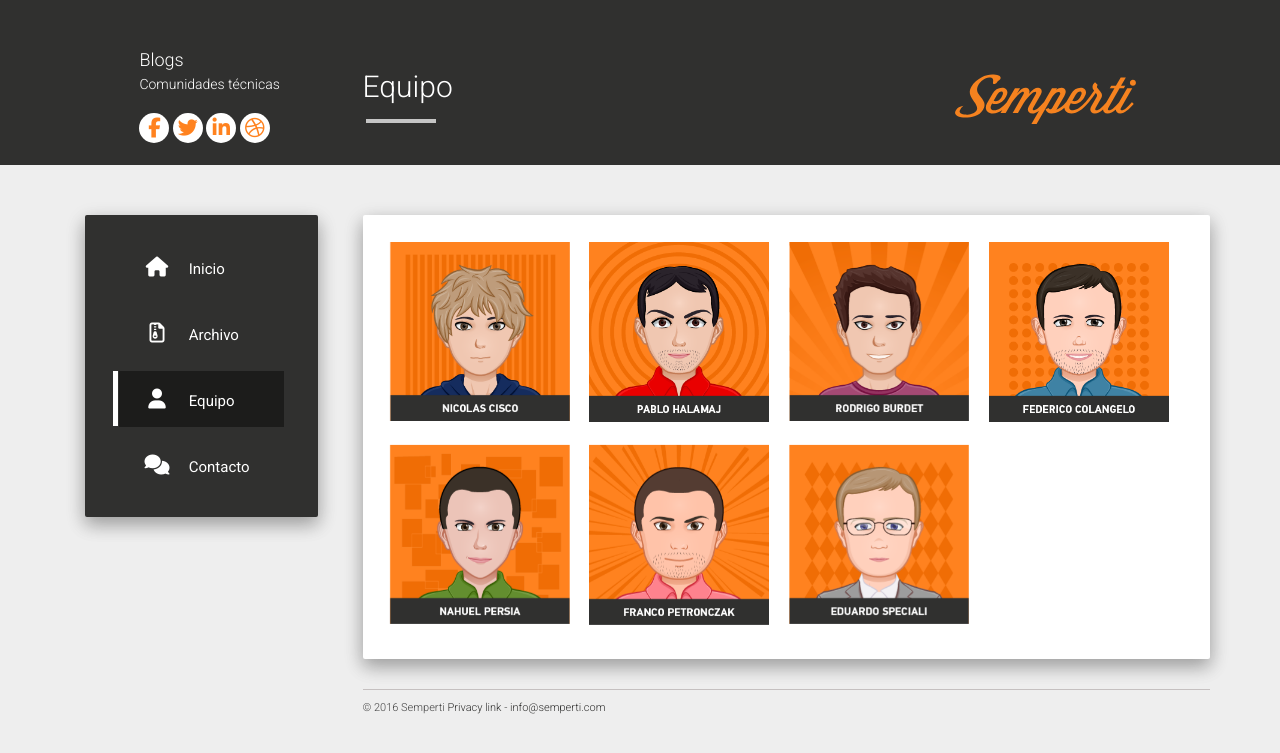
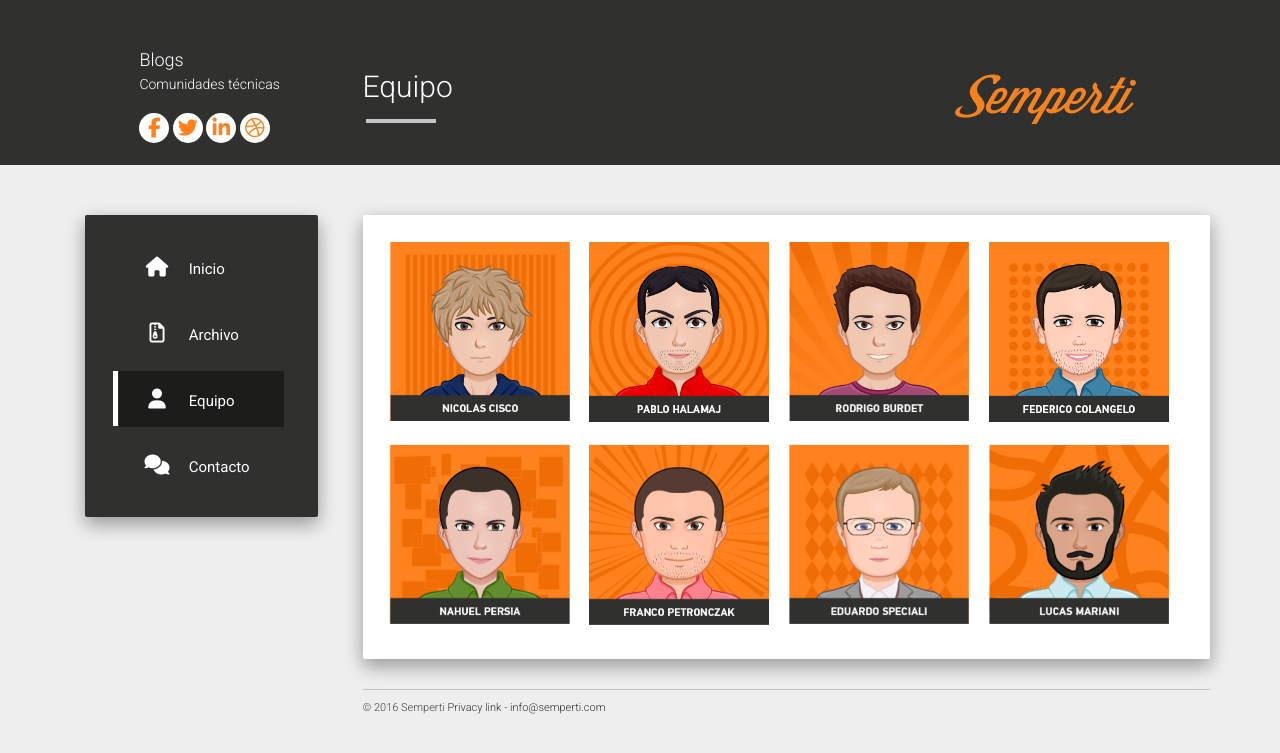
Before and after one commit to Semperti/semperti.github.io, a Jekyll site: the page built from equipo.html, in a window 1280 px wide. Shown: the top 753 px of the page. Built offline with Jekyll 4.4.1, drawn with Linux system fonts in a browser that asks for light colours; nearby versions of some CDN libraries.

Commit message:
Agregado Lucas Mariani al equipo.

```diff
--- a/_data/equipo.json
+++ b/_data/equipo.json
@@ -16,7 +16,7 @@
                 {
                   "icon": "fa-twitter",
                   "link": "https://twitter.com/pablohalamaj"
-                },
+                }
 
             ]
   },
@@ -29,7 +29,7 @@
                 {
                   "icon": "fa-twitter",
                   "link": "https://twitter.com/RodrigoBurdet"
-                },
+                }
 
             ]
   },
@@ -74,5 +74,13 @@
                   "link": "https://ar.linkedin.com/in/eduardo-speciali-aa26b87"
                 }
             ]
+  },
+  {
+    "nombre": "Lucas Mariani",
+    "avatar": "av-mariani",
+    "cargo": "Un cargo.",
+    "links": [
+
+    ]
   }
 ]
```
Also changed, not shown: static/img/avatars/av-mariani.png (added).
